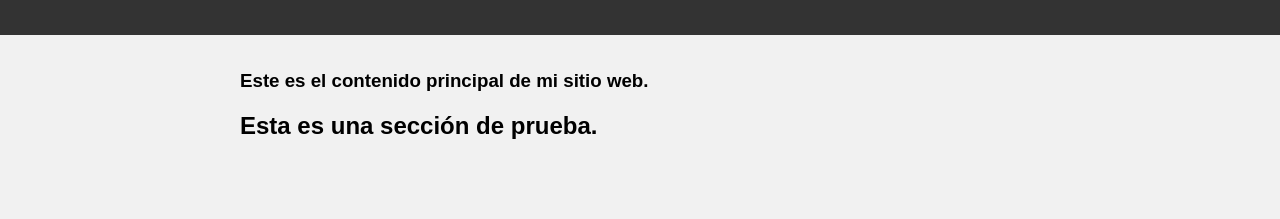
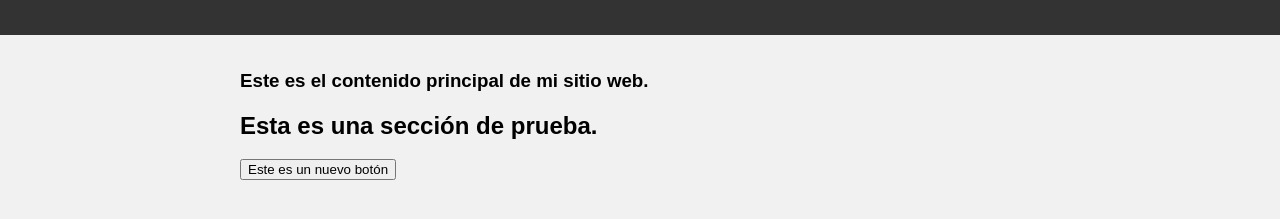
Before and after one commit to Duvier/test-git, a plain HTML site: page index.html in a window 1280 px wide. Shown: the part 77-296 px from the top of the page. Drawn offline with Linux system fonts and the light colour scheme.

Commit message:
added new button

```diff
--- a/index.html
+++ b/index.html
@@ -40,6 +40,7 @@
     <div class="content">
       <h3>Este es el contenido principal de mi sitio web.</h3>
       <h2>Esta es una sección de prueba.</h2>
+      <button>Este es un nuevo botón</button>
     </div>
   </body>
 </html>
```
